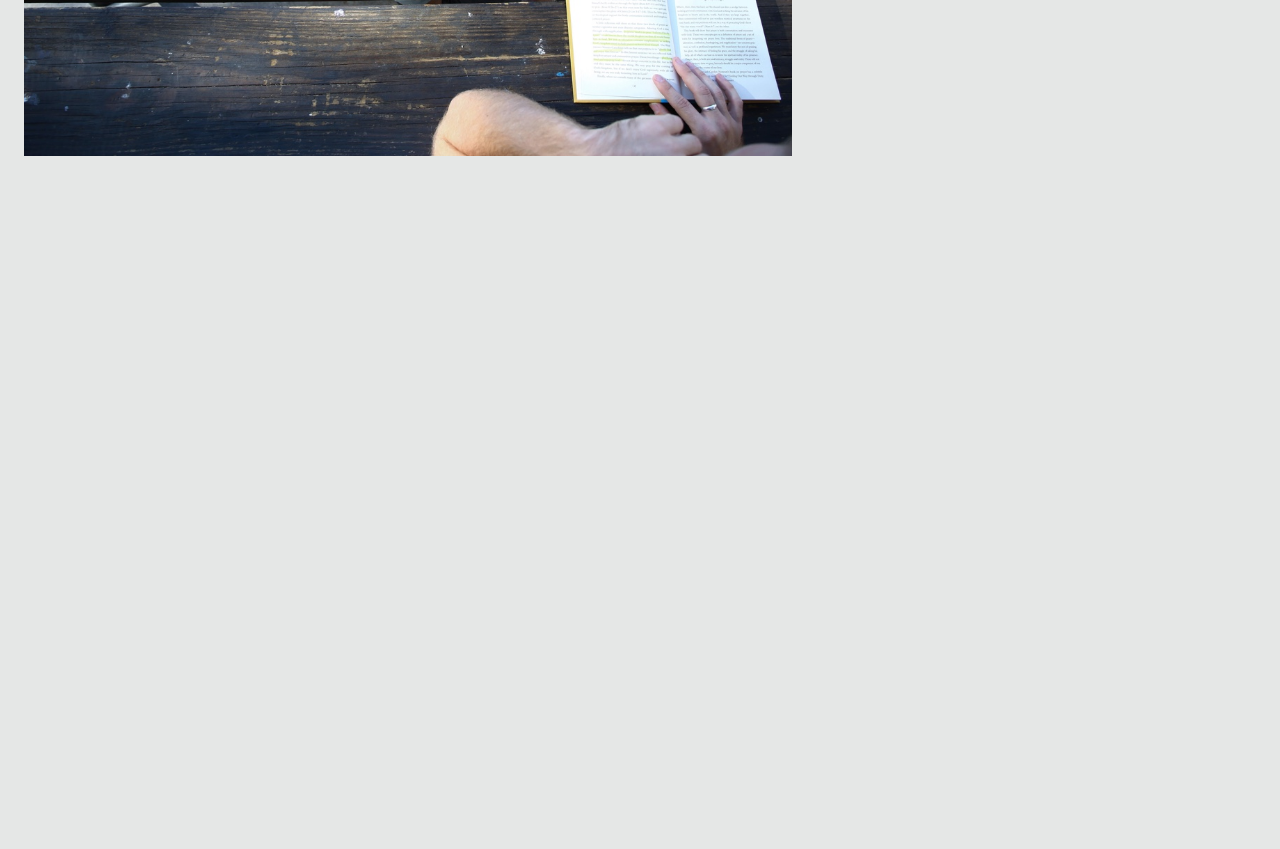
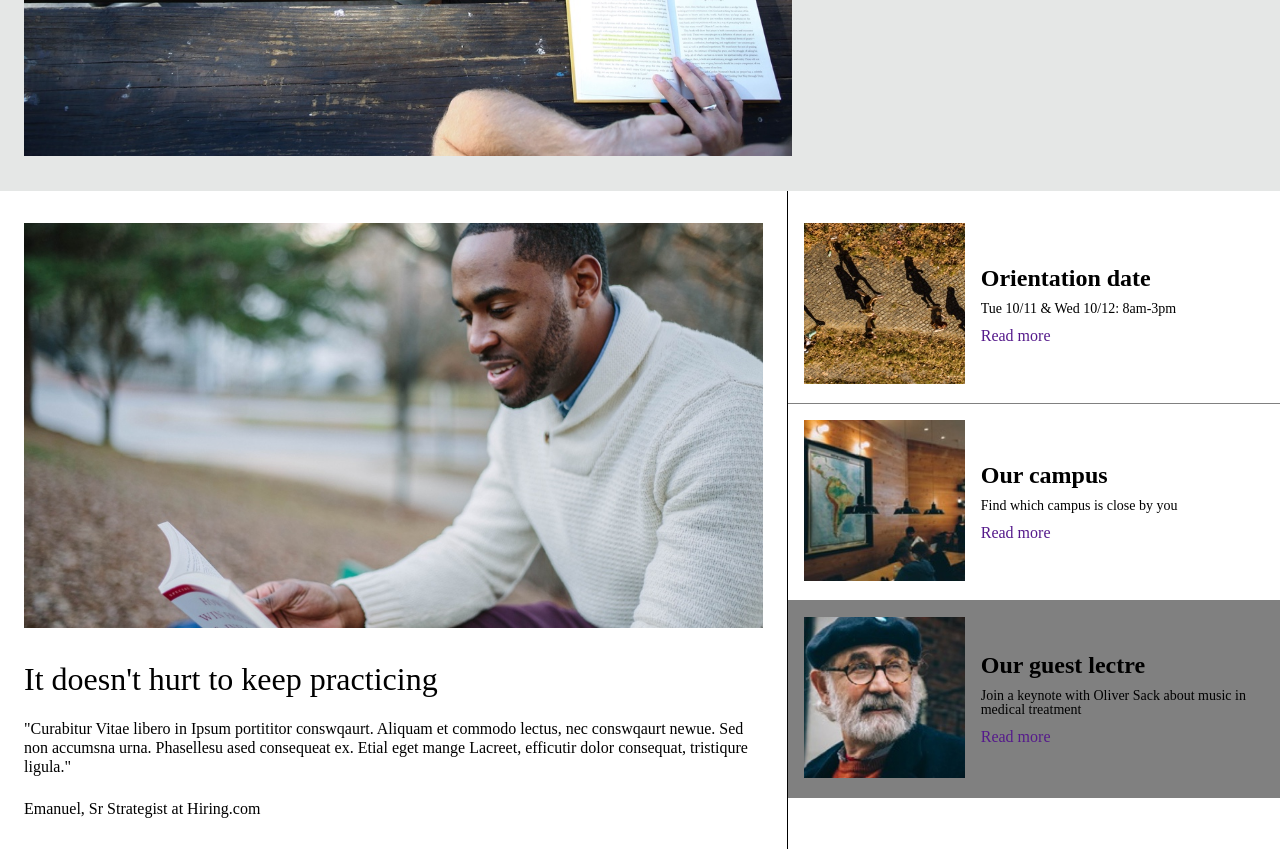
Before and after one commit to Ibarra11/Colmar-Academy, a plain HTML site: page index.html in a window 1280 px wide. Shown: the part 508-1357 px from the top of the page. Before the commit the page ends 800 px from the top, so only its background shows below. Drawn offline with Linux system fonts and the light colour scheme.

Commit message:
Colmar Information Section For Desktop Section

```diff
--- a/index.html
+++ b/index.html
@@ -34,7 +34,7 @@
 
 		<!-- Header -->
 		<header>
-			<div class="media-width header-img-container">
+			<div class="width-60">
 				<img src="./resources/images/banner.jpg">
 			</div>
 			<div class="header-content">
@@ -44,6 +44,53 @@
 			</div>
 		</header>
 
+		<!-- Colmar Informations -->
+		<div id="colmar-info">
+			<div class="width-60">
+				<div class="colmar-info-img">
+					<img src="./resources/images/information-main.jpg">
+				</div>
+				<div class="colmar-info-content">
+					<h2>It doesn't hurt to keep practicing</h2>
+					<p>"Curabitur Vitae libero in Ipsum portititor conswqaurt.  Aliquam et commodo lectus, nec conswqaurt newue.  Sed non accumsna urna.  Phasellesu ased consequeat ex. Etial eget mange Lacreet, efficutir dolor consequat, tristiqure ligula."</p>
+					<span id="reference">Emanuel, Sr Strategist at Hiring.com</span>
+				</div>
+			</div>
+			<div class="vertical-column">
+				<div class="column-row">
+					<div class="column-row-img">
+						<img src="./resources/images/information-orientation.jpg">
+					</div>
+					<div class="column-row-content">
+						<h4>Orientation date</h4>
+						<p>Tue 10/11 &amp; Wed 10/12: 8am-3pm</p>
+						<span><a href="">Read more</a></span>
+					</div>
+				</div>
+				<div class="column-row">
+					<div class="column-row-img">
+						<img src="./resources/images/information-campus.jpg">
+					</div>
+					<div class="column-row-content">
+						<h4>Our campus</h4>
+						<p>Find which campus is close by you</p>
+						<span><a href="">Read more</a></span>
+					</div>
+				</div>
+				<div class="column-row">
+					<div class="column-row-img">
+						<img src="./resources/images/information-guest-lecture.jpg">
+					</div>
+					<div class="column-row-content">
+						<h4>Our guest lectre</h4>
+						<p>Join a keynote with Oliver Sack about music in medical treatment</p>
+						<span><a href="">Read more</a></span>
+					</div>
+				</div>
+			</div>
+		</div>
+
+
 
 	</body>
 </html>
--- a/resources/css/style.css
+++ b/resources/css/style.css
@@ -2,13 +2,62 @@ body{
 	font-size: 16px;
 	background-color: #E5E7E6;
 }
-/*THis container is for the two big images and video*/
-.media-width{
-	width: 60%;
+a{
+	text-decoration: none;
 }
 
-.media-width img{
+.center{
+	text-align: center;
+}
+/*THis is for the parts that require a width of 60%*/
+.width-60{
+	width: 60%;
+	padding: 2rem 1.5rem;
+}
+
+.width-60 img{
 	max-width: 100%;
+}
+
+/*The structure for the columns that sit vertically in
+#colmar section and #thesis section*/
+.vertical-column{
+	width: 40%;
+	display: flex;
+	flex-direction: column;
+	padding-top: 1rem;
+	border-left: 1px solid black;
+}
+
+.vertical-column .column-row{
+	display: flex;
+	align-items: center;
+	border-bottom: 1px solid grey;
+}
+
+.vertical-column .column-row-img{
+	width: 35%;
+	padding: 1rem;
+}
+
+.vertical-column .column-row-content{
+	width: 65%;
+}
+
+.column-row-img img{
+	max-width: 100%;
+	height: auto;
+}
+
+.column-row h4{
+	font-size: 1.5rem;
+	font-weight: bold;
+}
+
+.column-row p{
+	margin: 0.75rem 0;
+	font-size: 0.875rem;
+	line-height: 1;
 }
 
 /*Nav Styles*/
@@ -62,7 +111,7 @@ header{
 }
 
 header .header-img-container{
-	padding: 2rem 3rem 2rem 1.5rem;
+	/*padding: 2rem 3rem 2rem 1.5rem;*/
 }
 
 header .header-content{
@@ -91,3 +140,29 @@ header p{
 	font-size: 1.25rem;
 	line-height: 1.2;
 }
+
+/*Colmar Information Section*/
+#colmar-info{
+	display: flex;
+	background-color: white;
+}
+
+#colmar-info .colmar-info-content{
+	margin-top: 2rem;
+	display: flex;
+	flex-direction: column;
+}
+
+#colmar-info .column-row:last-child{
+	background-color: grey;
+}
+
+.colmar-info-content h2{
+	font-size: 2rem
+}
+
+.colmar-info-content p{
+	font-size: 1rem;
+	margin: 1.5rem 0;
+	line-height: 1.2;
+}
```
